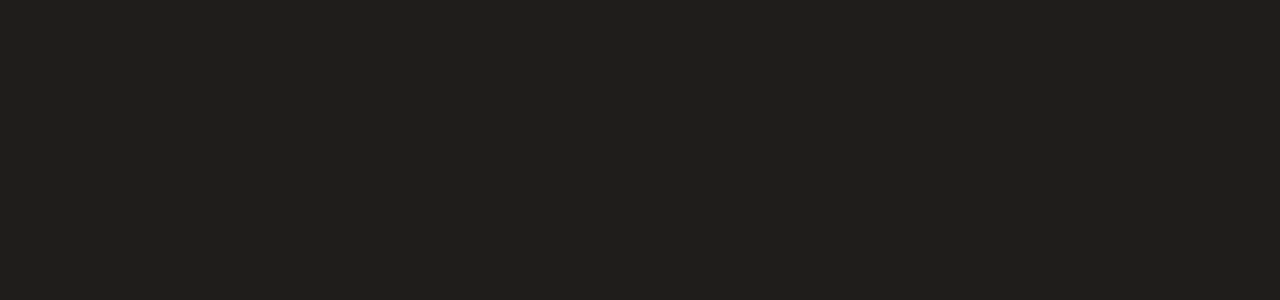
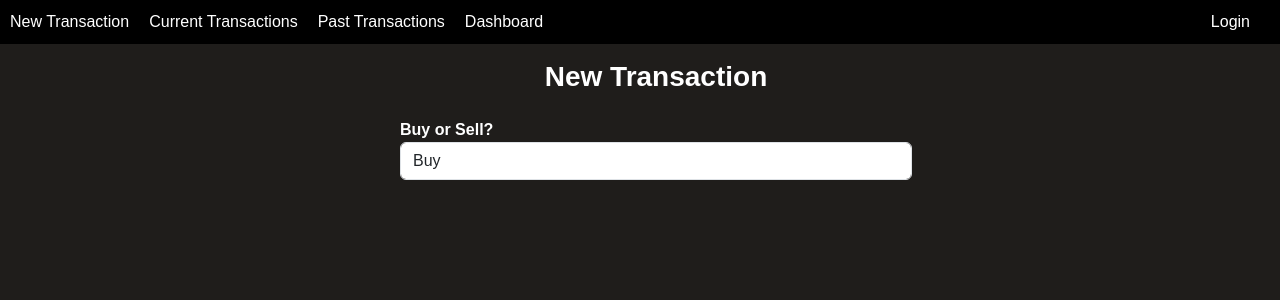
Before and after one commit to Bharath5252/energy-transpo, a React (Create React App) app: page /#/tranactions in a window 1280 px wide. Before the commit this address had no page. Shown: the top 300 px of the page. Built offline with nearby package versions, Linux system fonts and the light colour scheme.

Commit message:
Transactions Page

```diff
--- a/public/index.html
+++ b/public/index.html
@@ -24,7 +24,7 @@
       work correctly both with client-side routing and a non-root public URL.
       Learn how to configure a non-root public URL by running `npm run build`.
     -->
-    <title>React App</title>
+    <title>Enery Transpo</title>
   </head>
   <body>
     <noscript>You need to enable JavaScript to run this app.</noscript>
--- a/src/App.js
+++ b/src/App.js
@@ -5,6 +5,9 @@
 import Login from './components/Login/Login';
 import UserTxn from './components/userTxn/userTxn';
 
+import CurrentTransactions from './components/Transactions/CurrentTransactions';
+import PastTransactions from './components/Transactions/PastTransactions';
+import NewTransaction from './components/Transactions/NewTransaction';
 
 
 function App() {
@@ -15,6 +18,9 @@
         <Route path="/login" exact element={<Login  />} />
         <Route path="/dashboard" exact element={<Dashboard />} />
         <Route path="/userTxn" exact element={<UserTxn /> } />
+        <Route path="/tranactions" exact element={<NewTransaction />} />
+        <Route path="/transactions/current" exact element={<CurrentTransactions />} />
+        <Route path="/transactions/past" exact element={<PastTransactions />} />
       </Routes>
     </>
   )
--- a/src/components/Dashboard/Dashboard.js
+++ b/src/components/Dashboard/Dashboard.js
@@ -2,8 +2,7 @@
 // import axios from "axios";
 // import { useNavigate, Link } from "react-router-dom";
 // import { Link } from 'react-router-dom';
-// import {connect } from 'react-redux';
-import Navbar from "../Shared/Navbar";
+import Navbar from "../Shared/Navbar/Navbar";
 import "./Dashboard.css";
 import Chart from "chart.js/auto";
 
--- a/src/components/Home/Home.js
+++ b/src/components/Home/Home.js
@@ -1,6 +1,6 @@
 import React,{useEffect,useState} from 'react'
 import {connect} from 'react-redux';
-import Navbar from "../Shared/Navbar";
+import Navbar from "../Shared/Navbar/Navbar";
 import {getUserDetails} from '../../Redux/Actions';
 
 const Home = (props) => {
--- /dev/null
+++ b/src/components/Shared/Navbar/Navbar.js
@@ -0,0 +1,36 @@
+import React from 'react'
+import {Link} from 'react-router-dom';
+
+const Navbar = () => {
+  return (
+    <div>
+      <div className="menu-bar">
+        <div className="menu-l-link">
+          {/* <Link to="/admin" className="menu-links">
+          </Link> */}
+
+          <Link to="/" className="menu-links">
+            Home
+          </Link>
+
+          <Link to="/tranactions" className="menu-links">
+            Transactions
+          </Link>
+          <Link to="/query" className="menu-links">
+            Query
+          </Link>
+          <Link to="/dashboard" className="menu-links">
+            Dashboard
+          </Link>
+        </div>
+        <div className="menu-r-link">
+          <Link to="/login" className="menu-links">
+            Login
+          </Link>
+        </div>
+      </div>
+    </div>
+  )
+}
+
+export default Navbar
--- /dev/null
+++ b/src/components/Shared/TransactionNavbar.js
@@ -0,0 +1,35 @@
+import React from 'react'
+import {Link} from 'react-router-dom';
+
+const TransactionNavbar = () => {
+  return (
+    <div>
+      <div className="menu-bar">
+        <div className="menu-l-link">
+          {/* <Link to="/admin" className="menu-links">
+          </Link> */}
+
+          <Link to="/tranactions" className="menu-links">
+            New Transaction
+          </Link>
+          <Link to="/transactions/current" className="menu-links">
+            Current Transactions
+          </Link>
+          <Link to="/transactions/past" className="menu-links">
+            Past Transactions
+          </Link>
+          <Link to="/dashboard" className="menu-links">
+            Dashboard
+          </Link>
+        </div>
+        <div className="menu-r-link">
+          <Link to="/login" className="menu-links">
+            Login
+          </Link>
+        </div>
+      </div>
+    </div>
+  )
+}
+
+export default TransactionNavbar
--- /dev/null
+++ b/src/components/Transactions/CurrentTransactions.js
@@ -0,0 +1,9 @@
+import React from 'react'
+
+const CurrentTransactions = () => {
+  return (
+    <div>CurrentTransactions</div>
+  )
+}
+
+export default CurrentTransactions
--- /dev/null
+++ b/src/components/Transactions/NewTransaction.js
@@ -0,0 +1,104 @@
+import React, { useState } from 'react'
+import TransactionNavbar from '../Shared/TransactionNavbar'
+
+const NewTransaction = () => {
+  const [transactionType, setTransactionType] = useState("");
+  const [transactionStatus, setTransactionStatus] = useState(false);
+  const [availableEnergy, setAvailableEnergy] = useState("");
+  const [biddingAmount, setBiddingAmount] = useState("");
+  const [buyContract, setBuyContract] = useState("");
+  const [sellContract, setSellContract] = useState("");
+  const [requiredEnergy, setRequiredEnergy] = useState("");
+  const [maxPrice, setMaxPrice] = useState("")
+
+  const handleEmptyAllFields = () => {
+    setAvailableEnergy('');
+    setBiddingAmount('');
+    setBuyContract('');
+    setSellContract('');
+    setRequiredEnergy('');
+    setMaxPrice('');
+  }
+  return (
+    <div>
+        <TransactionNavbar/>
+        <div style={{display:'flex', flexDirection:'column',alignItems:'center',margin:'1rem',width:'100%',height:'100%'}}>
+            <h3 style={{fontWeight:'700'}}>New Transaction</h3>
+            <div style={{width:'40%'}} className="form-group">
+              <label htmlFor="transactionType" style={{fontWeight:'600',marginTop:'1rem'}}>Buy or Sell?</label>
+              <select style={{width:'100%'}} value={transactionType} onChange={(e)=>{
+                setTransactionType(e.target.value)
+                setTransactionStatus(false)
+                handleEmptyAllFields();
+                }} className="form-control">
+                <option value="Buy">Buy</option>
+                <option value="Sell">Sell</option>
+              </select>
+              {!transactionStatus && transactionType!=="" && <button style={{marginTop:'1rem', width:'100%', background:'teal'}} className="btn btn-primary" onClick={()=>setTransactionStatus(true)}>Submit</button>}
+              {transactionType === 'Buy'&& transactionStatus && <>
+                <label htmlFor="rE" style={{fontWeight:'600', marginTop:'2rem', width:'100%'}}>Required Energy:</label>
+                <input
+                    type="number"
+                    id="rE"
+                    className="form-control"
+                    value={requiredEnergy}
+                    onChange={(e) => setRequiredEnergy(e.target.value)}
+                    required
+                />
+                <label htmlFor="mP" style={{fontWeight:'600', marginTop:'1em',width:'100%'}}>Max price per kWh:</label>
+                <input
+                    type="number"
+                    id="bA"
+                    className="form-control"
+                    value={maxPrice}
+                    onChange={(e) => setMaxPrice(e.target.value)}
+                    required
+                />
+                <label htmlFor="sC" style={{fontWeight:'600', marginTop:'1em', width:'100%'}}>Selected Contract:</label>
+                <input
+                    type="text"
+                    id="sC"
+                    className="form-control"
+                    value={buyContract}
+                    onChange={(e) => setBuyContract(e.target.value)}
+                    required
+                />
+              </>}
+              {transactionType === 'Sell' && transactionStatus && <>
+                <label htmlFor="aE" style={{fontWeight:'600', marginTop:'2rem', width:'100%'}}>Available Energy:</label>
+                <input
+                    type="number"
+                    id="aE"
+                    className="form-control"
+                    value={availableEnergy}
+                    onChange={(e) => setAvailableEnergy(e.target.value)}
+                    required
+                />
+                <label htmlFor="bA" style={{fontWeight:'600', marginTop:'1em',width:'100%'}}>Bidding Amount per kWh:</label>
+                <input
+                    type="number"
+                    id="bA"
+                    className="form-control"
+                    value={biddingAmount}
+                    onChange={(e) => setBiddingAmount(e.target.value)}
+                    required
+                />
+                <label htmlFor="sC" style={{fontWeight:'600', marginTop:'1em', width:'100%'}}>Selected Contract:</label>
+                <input
+                    type="text"
+                    id="sC"
+                    className="form-control"
+                    value={sellContract}
+                    onChange={(e) => setSellContract(e.target.value)}
+                    required
+                />
+              </>}
+              {transactionType!=='' && transactionStatus && <button style={{marginTop:'1rem', width:'100%', background:'teal'}} className="btn btn-primary" onClick={()=>setTransactionStatus(true)}>Submit</button>}
+            </div>
+
+        </div>
+    </div>
+  )
+}
+
+export default NewTransaction
--- /dev/null
+++ b/src/components/Transactions/PastTransactions.js
@@ -0,0 +1,9 @@
+import React from 'react'
+
+const PastTransactions = () => {
+  return (
+    <div>PastTransactions</div>
+  )
+}
+
+export default PastTransactions
```
Also changed, not shown: src/components/Shared/Navbar/Navbar.css (renamed from src/components/Shared/Navbar.css).
